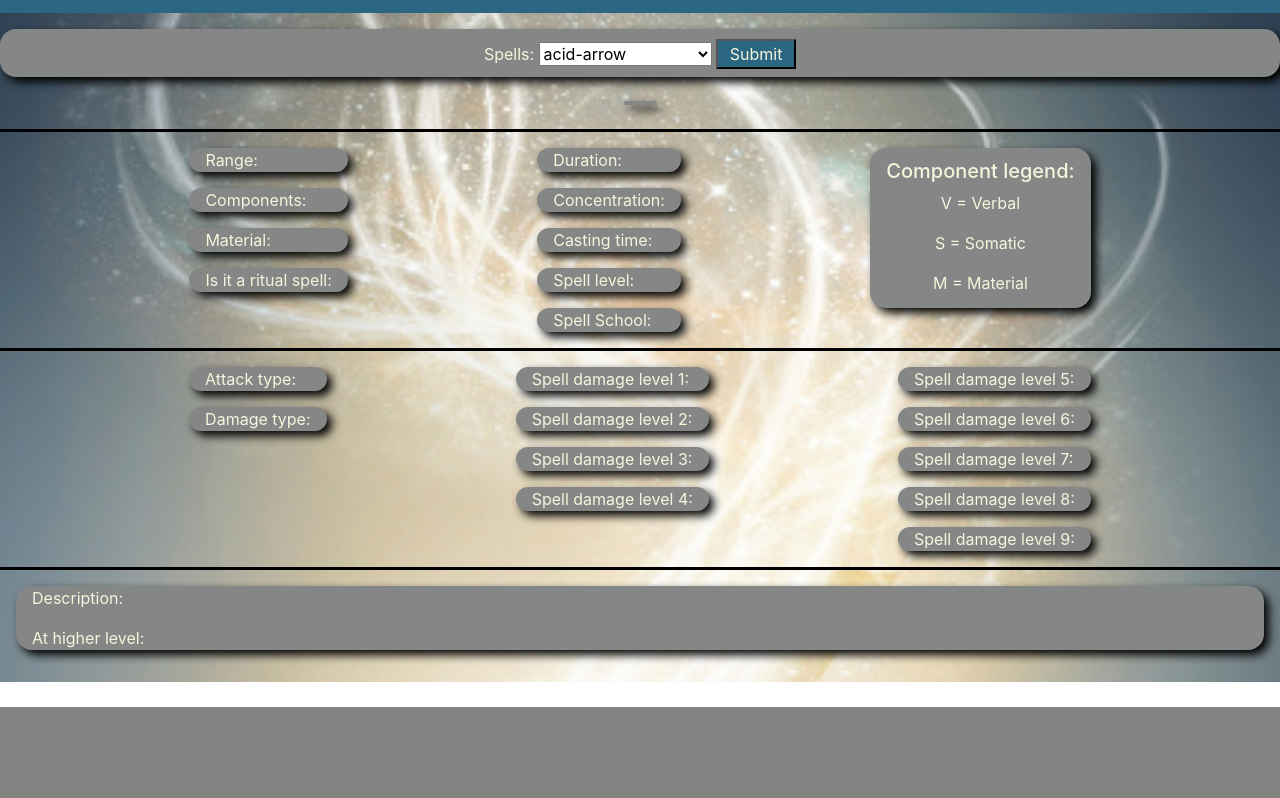
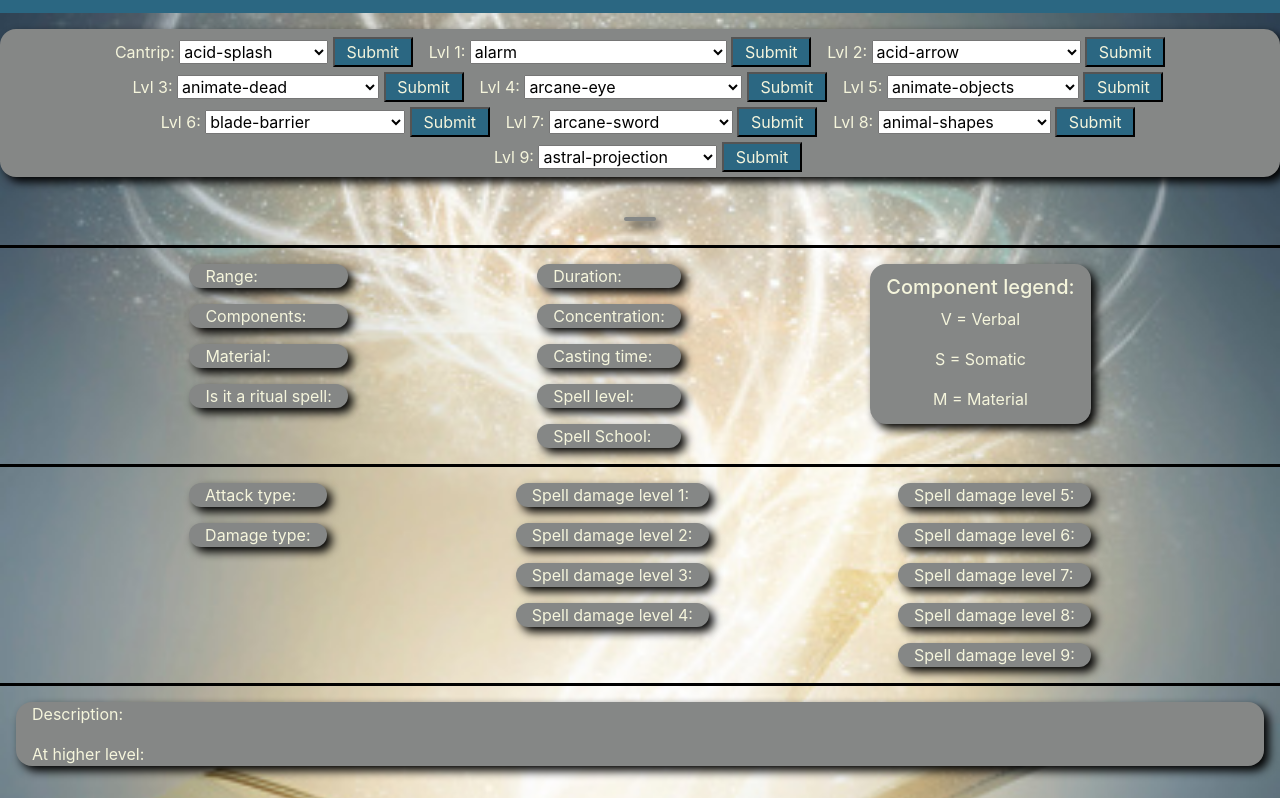
Before and after one commit to tjmer/capstone, a Flask app: page /spells in a window 1280 px wide. Shown: the part 93-891 px from the top of the page. Before the commit the page ends 800 px from the top, so only its background shows below. Run offline with Flask 2, Linux system fonts and the light colour scheme; a user stored in the database is signed in; some libraries are stand-ins or nearby versions; some web fonts are replaced.

Commit message:
Added the rest of the spells

```diff
--- a/the_assistant/routes.py
+++ b/the_assistant/routes.py
@@ -360,10 +360,62 @@ def delete_shop(shop_id):
 @app.route('/spells', methods=['GET', 'POST'])
 @login_required
 def spells():
-    spells =['acid-arrow', 'acid-splash', 'aid', 'alarm', 'alter-self', 'animal-friendship', 'animal-messenger', 'animal-shapes', 'animate-dead',
-             'animate-objects', 'antilife-shell', 'antimagic-field', 'antipathy-sympathy', 'arcane-sword', 'bane','barkskin', 'blade-barrier',
-             'bless', 'blight', 'blink', 'blur', 'burning-hands', 'call-lightning', 'calm-emotions', 'chain-lightning', 'charm-person', 'chill-touch',
-             'circle-of-death', 'clone', 'color-spray', 'command', 'cone-of-cold', 'conjure-animals', 'counterspell', 'cure-wounds']
+    spellcant = ['acid-splash', 'chill-touch', 'dancing-lights', 'druidcraft', 'eldritch-blast', 'fire-bolt',
+                 'guidance', 'light', 'mage-hand', 'mending', 'message', 'minor-illusion', 'poison-spray', 'prestidigitation',
+                 'produce-flame', 'ray-of-frost', 'resistance', 'sacred-flame', 'shillelagh', 'shocking-grasp',
+                 'thaumaturgy', 'true-strike', 'vicious-mockery']
+
+    spell1 = ['alarm', 'animal-friendship', 'bane', 'bless', 'burning-hands', 'charm-person', 'color-spray',
+              'command', 'comprehend-languages', 'create-or-destroy-water', 'cure-wounds', 'detect-evil-and-good',
+              'detect-magic', 'detect-poison-and-disease', 'disguise-self', 'divine-favor', 'entangle', 'expeditious-retreat',
+              'faerie-fire', 'false-life', 'feather-fall', 'find-familiar', 'floating-disk', 'fog-cloud', 'goodberry',
+              'grease', 'guiding-bold', 'healing-word', 'hellish-rebuke', 'heroism', 'hideous-laughter', "hunters-mark",
+              'identify', 'illusory-script', 'inflict-wounds', 'jump', 'longstider', 'mage-armor', 'magic-missile', 'protection-from-evil-and-good',
+              'purify-food-and-drink', 'sanctuary', 'shield', 'shield-of-faith', 'silent-image', 'sleep', 'speak-with-animals',
+              'thunderwave', 'unseen-servant']
+
+    spell2 = ['acid-arrow', 'aid', 'alter-self', 'animal-messenger', 'arcane-lock', 'arcanists-magic-aura', 'augury', 'barkskin',
+              'blindness-deafness', 'blur', 'branding-smite', 'calm-emotions', 'continual-flame', 'darkness', 'darkvision', 'detect-thoughts',
+              'enhance-ability', 'enlarge-reduce', 'enthrall', 'find-steed', 'find-traps', 'flame-blade', 'flaming-sphere', 'gentle-repose',
+              'gust-of-wind', 'heat-metal', 'hold-person', 'invisibility', 'knock', 'lesser-restoration', 'levitate', 'locate-animals-or-plants',
+              'locate-object', 'magic-mouth', 'magic-weapon', 'mirror-image', 'misty-step', 'moonbeam', 'pass-without-trace',
+              'prayer-of-healing', 'protection-from-poison', 'ray-of-enfeeblement', 'rope-trick', 'scorching-ray', 'see-invisiblity',
+              'shatter', 'silence', 'spider-climb', 'spike-growth', 'spiritual-weapon', 'suggestion', 'warding-bond',
+              'web', 'zone-of-truth']
+
+    spell3 = ['animate-dead', 'beacon-of-hope', 'bestow-curse', 'blink', 'call-lightning', 'clairvoyance', 'conjure-animals', 'counterspell',
+              'create-food-and-water', 'daylight', 'dispel-magic', 'fear', 'fireball', 'fly', 'gaseous-form', 'glyph-of-warding', 'haste',
+              'hypnotic-pattern', 'lightning-bolt', 'magic-circle', 'major-image', 'mass-healing-word', 'meld-into-stone', 'nondetection',
+              'phantom-steed', 'plant-growth', 'protection-from-energy', 'remove-curse', 'revivify', 'sending', 'sleet-storm', 'slow',
+              'speak-with-dead', 'spirit-guardians', 'stinking-cloud', 'tiny-hut', 'tongues', 'vampiric-touch', 'water-breathing',
+              'water-walk', 'wind-wall']
+
+    spell4 = ['arcane-eye', 'banishment', 'black-tentacles', 'blight', 'compulsion', 'confusion', 'conjure-minor-elementals', 'conjure-woodland-beings',
+              'control-water', 'death-ward', 'dimension-door', 'divination', 'dominate-beast', 'fabricate', 'faithful-hound', 'fire-shield',
+              'freedom-of-movement', 'giant-insect', 'greater-invisibility', 'guardian-of-faith', 'hallucinatory-terrain', 'ice-storm',
+              'locate-creature', 'phantasmal-killer', 'polymorph', 'private-sanctum', 'resilient-sphere', 'secret-chest', 'stone-shape',
+              'stoneskin', 'wall-of-fire']
+
+    spell5 = ['animate-objects', 'antilife-shell', 'arcane-hand', 'awaken', 'cloudkill', 'commune', 'commune-with-nature', 'cone-of-cold',
+              'conjure-elemental', 'contact-other-plane', 'contagion', 'creation', 'dispel-evil-and-good', 'dominate-person', 'dream',
+              'flame-strike', 'geas', 'greater-restoration', 'hallow', 'hold-monster', 'insect-plague', 'legend-lore', 'mass-cure-wounds',
+              'mislead', 'modify-memory', 'passwall', 'planar-binding', 'raise-dead', 'reincarnate', 'scrying', 'seeming', 'telekinesis',
+              'telepathic-bond', 'teleportation-circle', 'tree-stride', 'wall-of-force', 'wall-of-stone']
+
+    spell6 = ['blade-barrier', 'chain-lightning', 'circle-of-death', 'conjure-fey', 'contingency', 'create-undead', 'disintegrate', 'eyebite',
+              'find-the-path', 'flesh-to-stone', 'forbiddance', 'freezing-sphere', 'globe-of-Invulnerability', 'guards-and-wards', 'harm', 'heal',
+              'heroes-feast', 'instant-summons', 'irresistible-dance', 'magic-jar', 'mass-suggestion', 'move-earth', 'planar-ally', 'programmed-illusion',
+              'sunbeam', 'transport-via-plants', 'true-seeing', 'wall-of-ice', 'wall-of-thorns', 'wind-walk', 'word-of-recall']
+
+    spell7 = ['arcane-sword', 'conjure-celestial', 'delayed-blast-fireball', 'divine-word', 'etherealness', 'finger-of-death',
+              'fire-storm', 'forcecage', 'magnificent-mansion', 'mirge-arcane', 'plane-shift', 'prismatic-spray', 'project-image', 'regenerate',
+              'resurrection', 'reverse-gravity', 'sequester', 'simulacrum', 'symbol', 'teleport']
+
+    spell8 = ['animal-shapes', 'antimagic-field', 'antipathy-sympathy', 'clone', 'control-weather', 'demiplane', 'dominate-monster', 'earthquake',
+              'feeblemind', 'glibness', 'holy-aura', 'incendiary-cloud', 'maze', 'mind-blank', 'power-word-stun', 'sunburst']
+
+    spell9 = ['astral-projection', 'foresight', 'gate', 'imprisonment', 'mass-heal', 'meteor-swarm', 'power-word-kill', 'prismatic-wall', 'shapechange',
+              'storm-of-vengeance', 'time-stop', 'true-polymorph', 'true-resurrection', 'weird', 'wish']
 
     sname = ''
     sdesc = ''
@@ -390,10 +442,20 @@ def spells():
     sschool = ''
 
     if request.method == 'POST':
-        spellw = request.form.get('spell', None)
+        spell0 = request.form.get('cantrip-spell', None)
+        lvl1spell = request.form.get('lvl1-spell', None)
+        lvl2spell = request.form.get('lvl2-spell', None)
+        lvl3spell = request.form.get('lvl3-spell', None)
+        lvl4spell = request.form.get('lvl4-spell', None)
+        lvl5spell = request.form.get('lvl5-spell', None)
+        lvl6spell = request.form.get('lvl6-spell', None)
+        lvl7spell = request.form.get('lvl7-spell', None)
+        lvl8spell = request.form.get('lvl8-spell', None)
+        lvl9spell = request.form.get('lvl9-spell', None)
 
-        if spellw != None:
-            req = requests.get(f'https://www.dnd5eapi.co/api/spells/{spellw}')
+        if (spell0 != None or lvl1spell != None or lvl2spell != None or lvl3spell != None or lvl4spell != None or lvl5spell != None or
+            lvl6spell != None or lvl7spell != None or lvl8spell != None or lvl9spell != None):
+            req = requests.get(f'https://www.dnd5eapi.co/api/spells/{spell0 or lvl1spell or lvl2spell or lvl3spell or lvl4spell or lvl5spell or lvl6spell or lvl7spell or lvl8spell or lvl9spell}')
             data = json.loads(req.content)
 
             sname = data['name']
@@ -458,14 +520,16 @@ def spells():
             except:
                 sdal_9 = ''
             sschool = data['school']['name']
-            return render_template('spells.html', title='Spells', spells=spells,
+            return render_template('spells.html', title='Spells', spellcant=spellcant, spell1=spell1, spell2=spell2,
+                           spell3=spell3, spell4=spell4, spell5=spell5, spell6=spell6, spell7=spell7, spell8=spell8, spell9=spell9,
                            sname=sname, sdesc=sdesc, shigher_level=shigher_level, srange=srange, scomponents=scomponents,
                            smaterial=smaterial, sritual=sritual, sduration=sduration, sconcentration=sconcentration,
                            scasting_time=scasting_time, slevel=slevel, sattack_type=sattack_type, sdamage_type=sdamage_type,
                            sdal_1=sdal_1, sdal_2=sdal_2, sdal_3=sdal_3, sdal_4=sdal_4, sdal_5=sdal_5, sdal_6=sdal_6,
                            sdal_7=sdal_7, sdal_8=sdal_8, sdal_9=sdal_9, sschool=sschool)
 
-    return render_template('spells.html', title='Spells', spells=spells,
+    return render_template('spells.html', title='Spells', spellcant=spellcant, spell1=spell1, spell2=spell2,
+                           spell3=spell3, spell4=spell4, spell5=spell5, spell6=spell6, spell7=spell7, spell8=spell8, spell9=spell9,
                            sname=sname, sdesc=sdesc, shigher_level=shigher_level, srange=srange, scomponents=scomponents,
                            smaterial=smaterial, sritual=sritual, sduration=sduration, sconcentration=sconcentration,
                            scasting_time=scasting_time, slevel=slevel, sattack_type=sattack_type, sdamage_type=sdamage_type,
--- a/the_assistant/static/main.css
+++ b/the_assistant/static/main.css
@@ -32,6 +32,11 @@
     justify-content: center;
 }
 
+.flex-order{
+    display: flex;
+    flex-direction: row;
+}
+
 .height-4{
     height: 4rem;
 }
@@ -46,6 +51,11 @@
     background-color: #858786;
     background-size: cover;
     height: 100vh;
+}
+
+.border-top{
+    border-top: 3px solid black;
+    margin-top: 1rem;
 }
 
 /* Header css */
@@ -611,9 +621,22 @@
     background-repeat: no-repeat;
 }
 
+.border-sides-spells{
+    display: flex;
+    flex-direction: column;
+    justify-content: center;
+    align-items: center;
+    padding-top: .5rem;
+    background-color: #858786;
+    color: beige;
+    border-radius: 1rem;
+    box-shadow: 5px 5px 10px black;
+}
+
 #spell-name{
     display: flex;
     justify-content: center;
+    margin-top: 1rem;
 }
 
 #spell-item-section{
--- a/the_assistant/templates/spells.html
+++ b/the_assistant/templates/spells.html
@@ -1,16 +1,125 @@
 {% extends 'base.html' %}
 {% block content %}
 <section class="whole-page-spell">
-    <section class="border-sides-reference">
+    <section class="border-sides-spells">
+        <section class="flex-order">
+            <section>
                 <form id="form1" action="{{ url_for('spells') }}" method="POST" enctype="multipart/form-data">
-            <label for='spell'>Spells:</label>
-            <select name="spell">
-                {% for spell in spells %}
+                    <label for='cantrip-spell'>Cantrip:</label>
+                    <select name="cantrip-spell">
+                        {% for spell in spellcant %}
                         <option value="{{ spell }}">{{ spell }}</option>
                         {% endfor %}
                     </select>
                     <input class="view-button" type="submit" value="Submit">
                 </form>
+            </section>
+            <section class="marg-l-1">
+                <form id="form2" action="{{ url_for('spells') }}" method="POST" enctype="multipart/form-data">
+                    <label for='lvl1-spell'>Lvl 1:</label>
+                    <select name="lvl1-spell">
+                        {% for spell in spell1 %}
+                        <option value="{{ spell }}">{{ spell }}</option>
+                        {% endfor %}
+                    </select>
+                    <input class="view-button" type="submit" value="Submit">
+                </form>
+            </section>
+            <section class="marg-l-1">
+                <form id="form3" action="{{ url_for('spells') }}" method="POST" enctype="multipart/form-data">
+                    <label for='lvl2-spell'>Lvl 2:</label>
+                    <select name="lvl2-spell">
+                        {% for spell in spell2 %}
+                        <option value="{{ spell }}">{{ spell }}</option>
+                        {% endfor %}
+                    </select>
+                    <input class="view-button" type="submit" value="Submit">
+                </form>
+            </section>
+        </section>
+        <section class="flex-order">
+            <section class="marg-l-1">
+                <form id="form4" action="{{ url_for('spells') }}" method="POST" enctype="multipart/form-data">
+                    <label for='lvl3-spell'>Lvl 3:</label>
+                    <select name="lvl3-spell">
+                        {% for spell in spell3 %}
+                        <option value="{{ spell }}">{{ spell }}</option>
+                        {% endfor %}
+                    </select>
+                    <input class="view-button" type="submit" value="Submit">
+                </form>
+            </section>
+            <section class="marg-l-1">
+                <form id="form5" action="{{ url_for('spells') }}" method="POST" enctype="multipart/form-data">
+                    <label for='lvl4-spell'>Lvl 4:</label>
+                    <select name="lvl4-spell">
+                        {% for spell in spell4 %}
+                        <option value="{{ spell }}">{{ spell }}</option>
+                        {% endfor %}
+                    </select>
+                    <input class="view-button" type="submit" value="Submit">
+                </form>
+            </section>
+            <section class="marg-l-1">
+                <form id="form6" action="{{ url_for('spells') }}" method="POST" enctype="multipart/form-data">
+                    <label for='lvl5-spell'>Lvl 5:</label>
+                    <select name="lvl5-spell">
+                        {% for spell in spell5 %}
+                        <option value="{{ spell }}">{{ spell }}</option>
+                        {% endfor %}
+                    </select>
+                    <input class="view-button" type="submit" value="Submit">
+                </form>
+            </section>
+        </section>
+        <section class="flex-order">
+            <section class="marg-l-1">
+                <form id="form7" action="{{ url_for('spells') }}" method="POST" enctype="multipart/form-data">
+                    <label for='lvl6-spell'>Lvl 6:</label>
+                    <select name="lvl6-spell">
+                        {% for spell in spell6 %}
+                        <option value="{{ spell }}">{{ spell }}</option>
+                        {% endfor %}
+                    </select>
+                    <input class="view-button" type="submit" value="Submit">
+                </form>
+            </section>
+            <section class="marg-l-1">
+                <form id="form8" action="{{ url_for('spells') }}" method="POST" enctype="multipart/form-data">
+                    <label for='lvl7-spell'>Lvl 7:</label>
+                    <select name="lvl7-spell">
+                        {% for spell in spell7 %}
+                        <option value="{{ spell }}">{{ spell }}</option>
+                        {% endfor %}
+                    </select>
+                    <input class="view-button" type="submit" value="Submit">
+                </form>
+            </section>
+            <section class="marg-l-1">
+                <form id="form9" action="{{ url_for('spells') }}" method="POST" enctype="multipart/form-data">
+                    <label for='lvl8-spell'>Lvl 8:</label>
+                    <select name="lvl8-spell">
+                        {% for spell in spell8 %}
+                        <option value="{{ spell }}">{{ spell }}</option>
+                        {% endfor %}
+                    </select>
+                    <input class="view-button" type="submit" value="Submit">
+                </form>
+            </section>
+        </section>
+        <section>
+            <section class="marg-l-1">
+                <form id="form10" action="{{ url_for('spells') }}" method="POST" enctype="multipart/form-data">
+                    <label for='lvl9-spell'>Lvl 9:</label>
+                    <select name="lvl9-spell">
+                        {% for spell in spell9 %}
+                        <option value="{{ spell }}">{{ spell }}</option>
+                        {% endfor %}
+                    </select>
+                    <input class="view-button" type="submit" value="Submit">
+                </form>
+            </section>
+        </section>
     </section>
     <section class="spell-info">
         <section id="spell-name">
```
Lines whose indentation alone changed are shown as unchanged.
